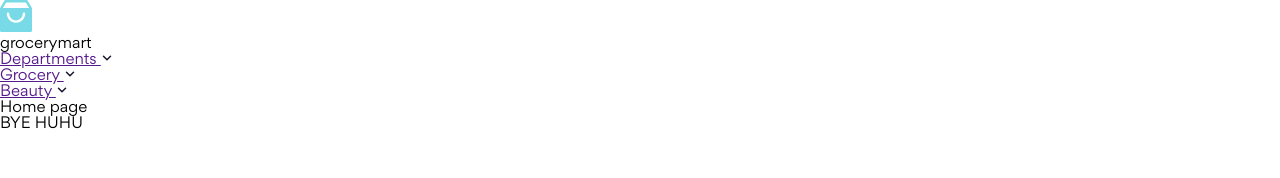
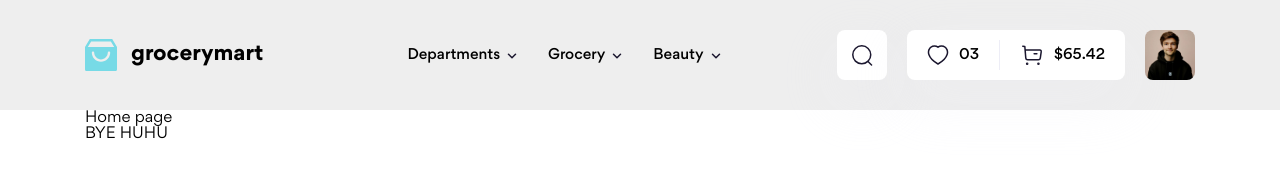
Before and after one commit to pntnhanc9/E-Commerce-Web, a website: page index.html in a window 1280 px wide. Drawn offline with Linux system fonts and the light colour scheme.

Commit message:
add css for header

```diff
--- a/index.html
+++ b/index.html
@@ -1,29 +1,38 @@
 <!DOCTYPE html>
 <html lang="en">
   <head>
-    <meta charset="UTF-8">
-    <meta name="viewport" content="width=device-width, initial-scale=1.0">
+    <meta charset="UTF-8" />
+    <meta name="viewport" content="width=device-width, initial-scale=1.0" />
     <title>Grocery Mart</title>
     <!-- Favicon -->
-    <link rel="icon" type="image/png" href="./assets/favicon/favicon-96x96.png" sizes="96x96" />
+    <link
+      rel="icon"
+      type="image/png"
+      href="./assets/favicon/favicon-96x96.png"
+      sizes="96x96"
+    />
     <link rel="icon" type="image/svg+xml" href="./assets/favicon/favicon.svg" />
     <link rel="shortcut icon" href="./assets/favicon/favicon.ico" />
-    <link rel="apple-touch-icon" sizes="180x180" href="./assets/favicon/apple-touch-icon.png" />
+    <link
+      rel="apple-touch-icon"
+      sizes="180x180"
+      href="./assets/favicon/apple-touch-icon.png"
+    />
     <link rel="manifest" href="./assets/favicon/site.webmanifest" />
     <!-- Fonts -->
     <link rel="stylesheet" href="./assets/fonts/stylesheet.css" />
     <!-- Style -->
     <link rel="stylesheet" href="./assets/css/main.css" />
     <!-- Scripts -->
-    <script src="./assets/js/scripts.js" ></script>
+    <script src="./assets/js/scripts.js"></script>
   </head>
   <body>
     <!-- Header -->
-    <header id="header"></header>
+    <header id="header" class="header"></header>
     <script>
       load("#header", "./template/header.html");
     </script>
-
+    <div class="container">
       <!-- Main -->
       <h1>Home page</h1>
 
@@ -32,5 +41,6 @@
       <script>
         load("#footer", "./template/footer.html");
       </script>
+    </div>
   </body>
 </html>
--- a/scss/base/_base.scss
+++ b/scss/base/_base.scss
@@ -12,3 +12,12 @@ body {
     font-size: 1.6rem;
     font-family: Gordita, sans-serif;
 }
+a{
+    text-decoration: none;
+    color: inherit;
+}
+button{
+    border:none;
+    background: transparent;
+    outline:none;
+}
--- /dev/null
+++ b/scss/components/_index.scss
@@ -0,0 +1 @@
+@forward "./logo";
--- /dev/null
+++ b/scss/components/_logo.scss
@@ -0,0 +1,11 @@
+.logo{
+    display: flex;
+    align-items: center;
+    gap:14px;
+    &__title{
+        font-size: 2.2rem;
+        font-style: normal;
+        font-weight: 700;
+        line-height: 1.45;
+    }
+}
--- a/scss/layout/_header.scss
+++ b/scss/layout/_header.scss
@@ -0,0 +1,71 @@
+.header {
+  background-color: #eee;
+}
+.top-bar {
+  display: flex;
+  align-items: center;
+  padding: 30px 0;
+}
+.navbar {
+  margin-left: 144px;
+  margin-right: auto;
+  &__list {
+    display: flex;
+    align-items: center;
+    gap: 30px;
+  }
+  &__link {
+    font-size: 1.5rem;
+    font-style: normal;
+    font-weight: 500;
+    line-height: 1.47;
+    display: flex;
+    align-items: center;
+    gap: 6px;
+  }
+  &__arrow {
+    margin-top: 3px;
+  }
+}
+.top-act {
+  display: flex;
+  align-items: center;
+  gap: 20px;
+  &__group {
+    display: flex;
+    align-items: center;
+    border-radius: 8px;
+    background: #fff;
+    box-shadow: 0px 20px 60px 10px rgba(237, 237, 246, 0.2);
+    min-width: 50px;
+    height: 50px;
+
+  }
+  &__group--single &__btn{
+    padding: 13px;
+  }
+  &__avatar {
+    width: 50px;
+    height: 50px;
+    border-radius: 8px;
+    display: flex;
+  }
+  &__btn {
+    display: flex;
+    align-items: center;
+    padding: 13px 20px;
+    gap: 10px;
+  }
+  &__title {
+    font-family: Gordita;
+    font-size: 1.5rem;
+    font-style: normal;
+    font-weight: 500;
+    line-height: 1.47;
+  }
+  &__separate {
+    width: 1px;
+    height: 30px;
+    background: #ededf6;
+  }
+}
--- a/scss/main.scss
+++ b/scss/main.scss
@@ -1 +1,3 @@
 @use "./base";
+@use "./layout";
+@use "./components";
--- a/template/header.html
+++ b/template/header.html
@@ -1,16 +1,13 @@
+<div class="container">
     <div class="top-bar">
       <!-- Logo -->
       <div class="logo">
-        <img
-            src="./assets/icons/logo.svg"
-            alt="grocerymart"
-            class="logo__img"
-        />
+        <img src="./assets/icons/logo.svg" alt="grocerymart" class="logo__img" />
         <h1 class="logo__title">grocerymart</h1>
       </div>
       <!-- Navbar -->
       <nav class="navbar">
-        <ul>
+        <ul class="navbar__list">
           <li>
             <a href="" class="navbar__link">
               Departments
@@ -43,4 +40,27 @@
           </li>
         </ul>
       </nav>
+      <!-- Top action -->
+      <div class="top-act">
+        <div class="top-act__group top-act__group--single">
+          <button class="top-act__btn">
+            <img src="./assets/icons/search.svg" alt="" class="top-act__icon" />
+          </button>
         </div>
+        <div class="top-act__group">
+          <button class="top-act__btn">
+            <img src="./assets/icons/heart.svg" alt="" class="top-act__icon" />
+            <span class="top-act__title">03</span>
+          </button>
+          <div class="top-act__separate"></div>
+          <button class="top-act__btn">
+            <img src="./assets/icons/buy.svg" alt="" class="top-act__icon" />
+            <span class="top-act__title">$65.42</span>
+          </button>
+        </div>
+        <div class="top-act__user">
+          <img src="./assets/img/avatar.jpg" alt="" class="top-act__avatar" />
+        </div>
+      </div>
+    </div>
+</div>
```
Also changed, not shown: assets/css/main.css, assets/icons/buy.svg (added), assets/icons/heart.svg (added), assets/icons/search.svg (added), assets/img/avatar.jpg (added), 1 other file. Lines whose indentation alone changed are shown as unchanged.
